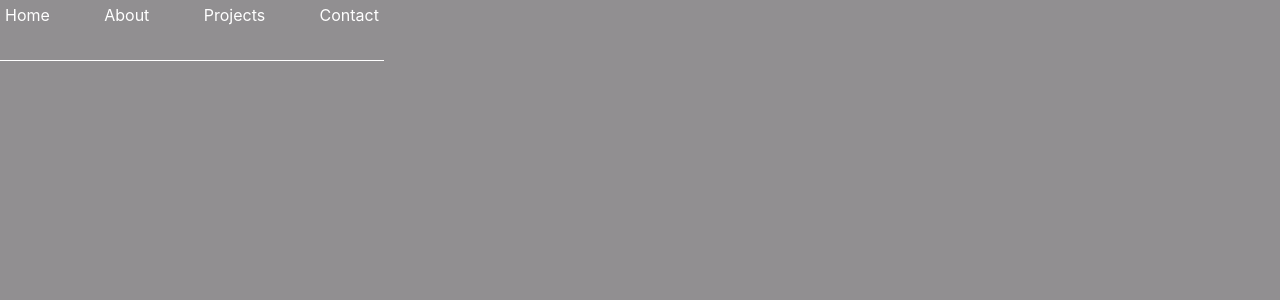
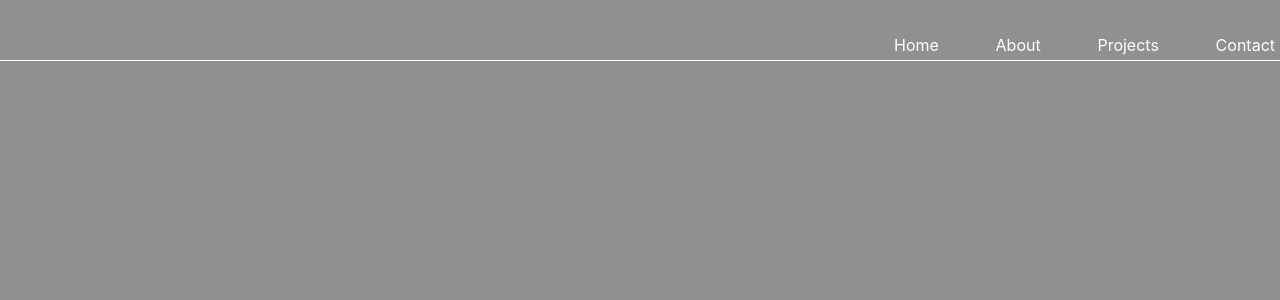
Before and after one commit to trishamarchena/Portfolio, a React (Create React App) app in the folder client/: page / in a window 1280 px wide. Shown: the top 300 px of the page. Built offline with nearby package versions, Linux system fonts and the light colour scheme; a web font is replaced by a local one.

Commit message:
fixed Navbar

```diff
--- a/client/src/Components/Navbar/Navbar.css
+++ b/client/src/Components/Navbar/Navbar.css
@@ -1,20 +1,23 @@
 .navbarContainer {
+  width: 30%;
   display: flex;
-  justify-content: flex-end;
+  justify-content: space-between;
+}
+nav {
+
+  display: flex;
+  justify-content: flex-start;
   position: sticky;
   flex-direction: row;
-  justify-content: space-between;
+
+  align-items: flex-end;
+    justify-content: flex-end;
   top: 0;
 
   border-bottom: 1px solid white;
-  width: 90vw;
+
   height: 50px;
   padding: 5px;
-}
-nav {
-  width: 30%;
-  display: flex;
-  justify-content: space-between;
 }
 a {
   text-decoration: none;
```
